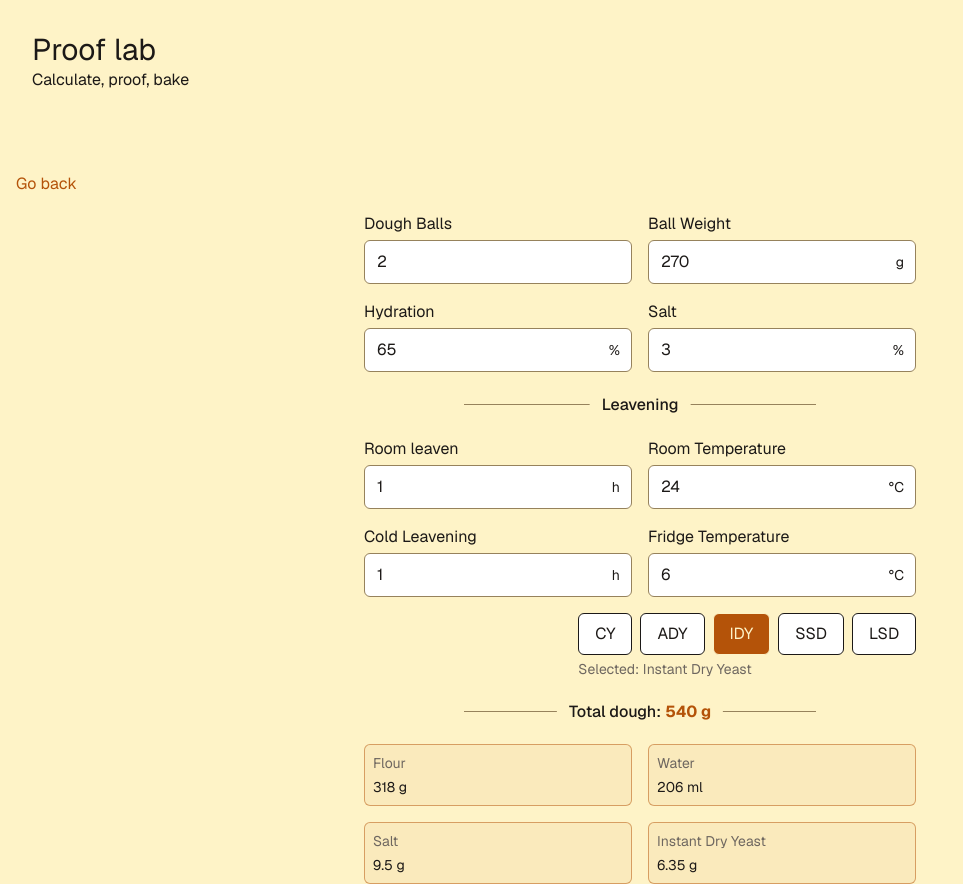
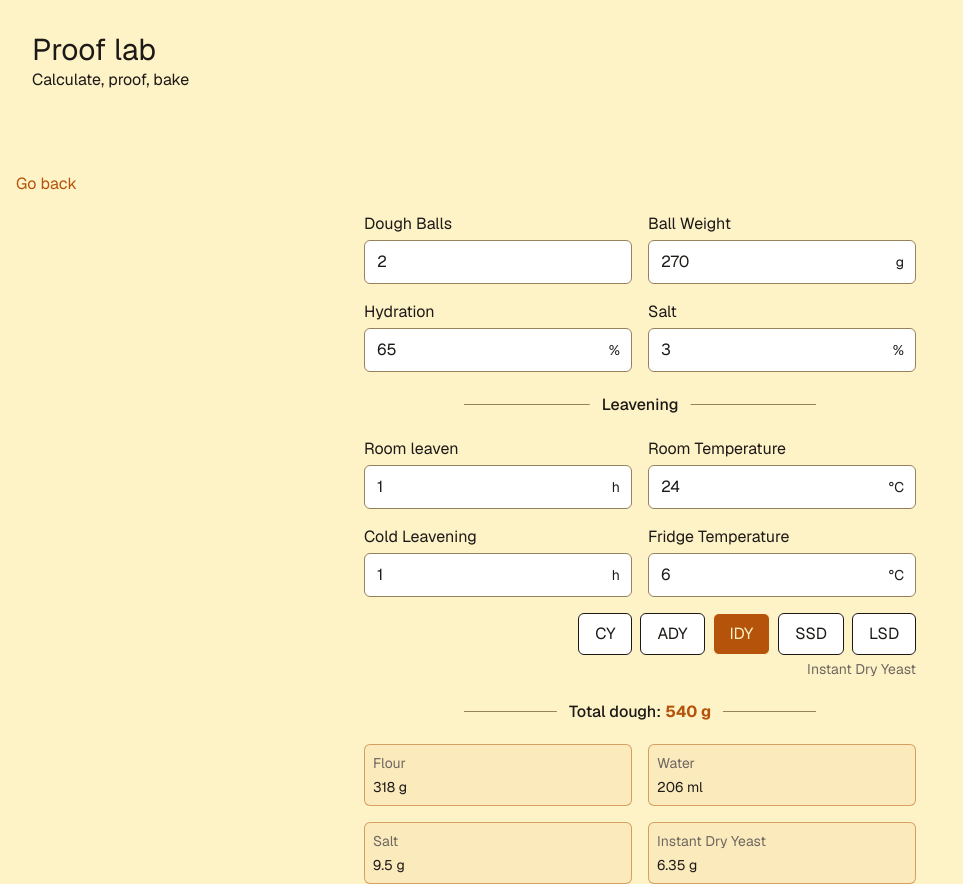
Before and after one commit to matijaJelnikar/proof-lab, a Next.js app: page /pizza in a window 1280 px wide. Shown: the whole page, without its empty margins (0-963 px from the left). Built offline with nearby package versions, Linux system fonts and the light colour scheme.

Commit message:
fix: yeast type label alignment

```diff
--- a/app/components/ui/input-toggle-selector.tsx
+++ b/app/components/ui/input-toggle-selector.tsx
@@ -15,7 +15,7 @@ export default function InputToggleSelector<T extends string>({ options, selecte
                 ))}
             </div>
             {selectedOption && (
-                <p className='text-sm text-muted'>Selected: {options[selectedOption]}</p>
+                <p className='flex self-end text-sm text-muted'> {options[selectedOption]}</p>
             )}
         </div>
     )
```
